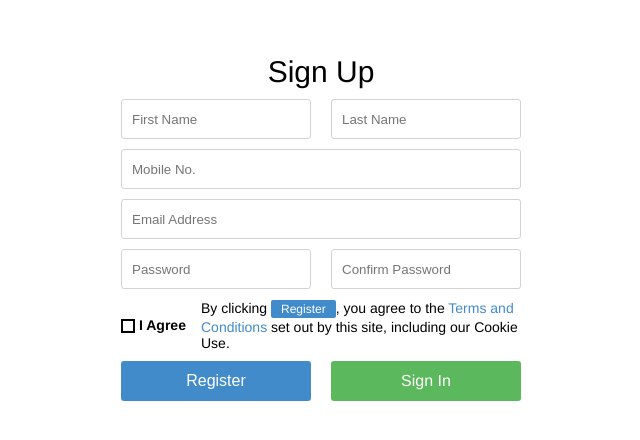
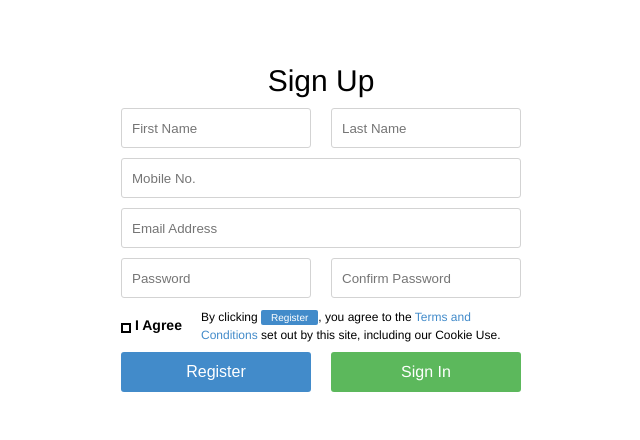
Before and after one commit to gbertkim/html-assignment, a plain HTML site: page index.html in a window 1280 px wide. Shown: the part 172-612 px from the top of the page, without its empty margins (319-959 px from the left). Drawn offline with Linux system fonts and the light colour scheme.

Commit message:
css reset

```diff
--- a/style.css
+++ b/style.css
@@ -1,4 +1,4 @@
-* {
+*, *::before, *::after {
     margin: 0;
     padding: 0;
     box-sizing: border-box;
@@ -89,7 +89,7 @@ input:focus, button:focus, a:focus {
 }
 p {
     width: 80%;
-    font-size: .7rem;
+    font-size: .6rem;
     font-weight: lighter;
 }
 button, #signIn{
@@ -119,7 +119,7 @@ button:hover {
 span {
     background-color: #428bca;
     color: white;
-    font-size: .6rem;
+    font-size: .5rem;
     padding: .1rem .5rem;
     line-height: 1rem;
     border-radius: 2px;
```
